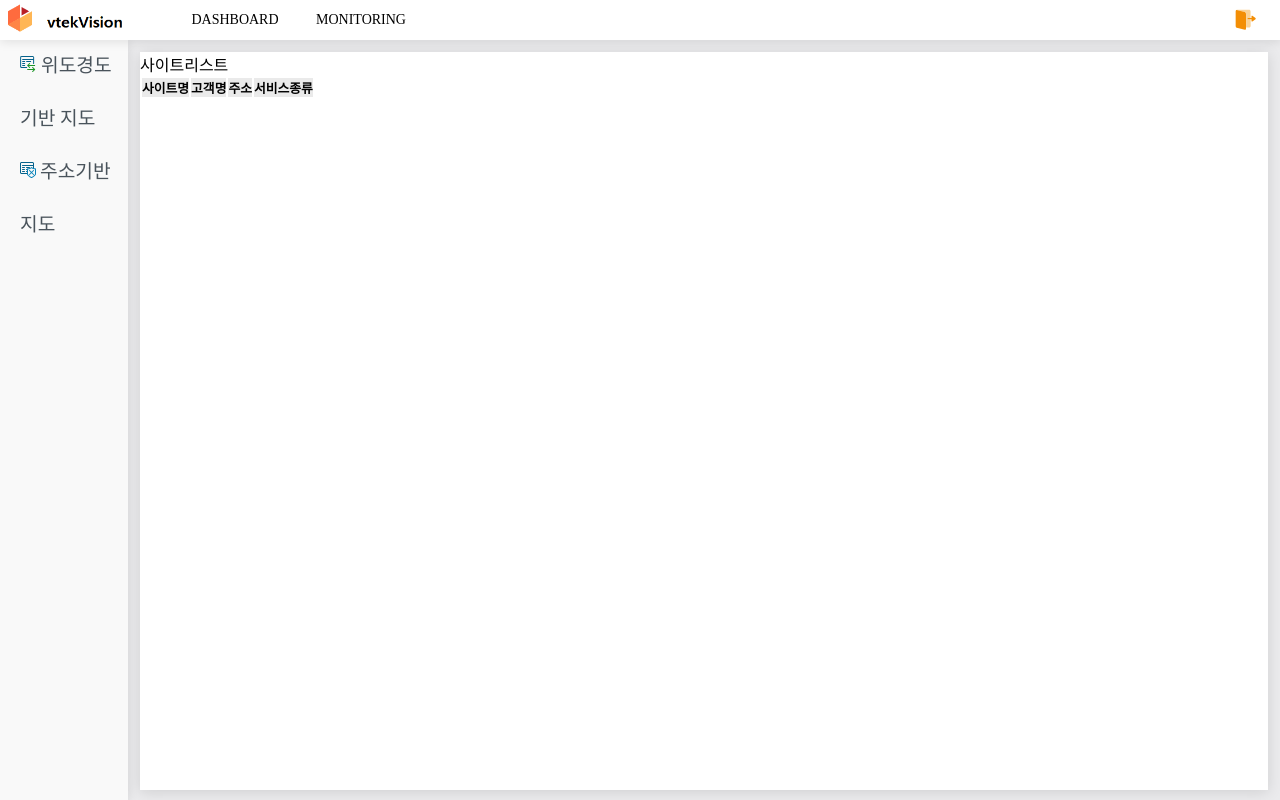
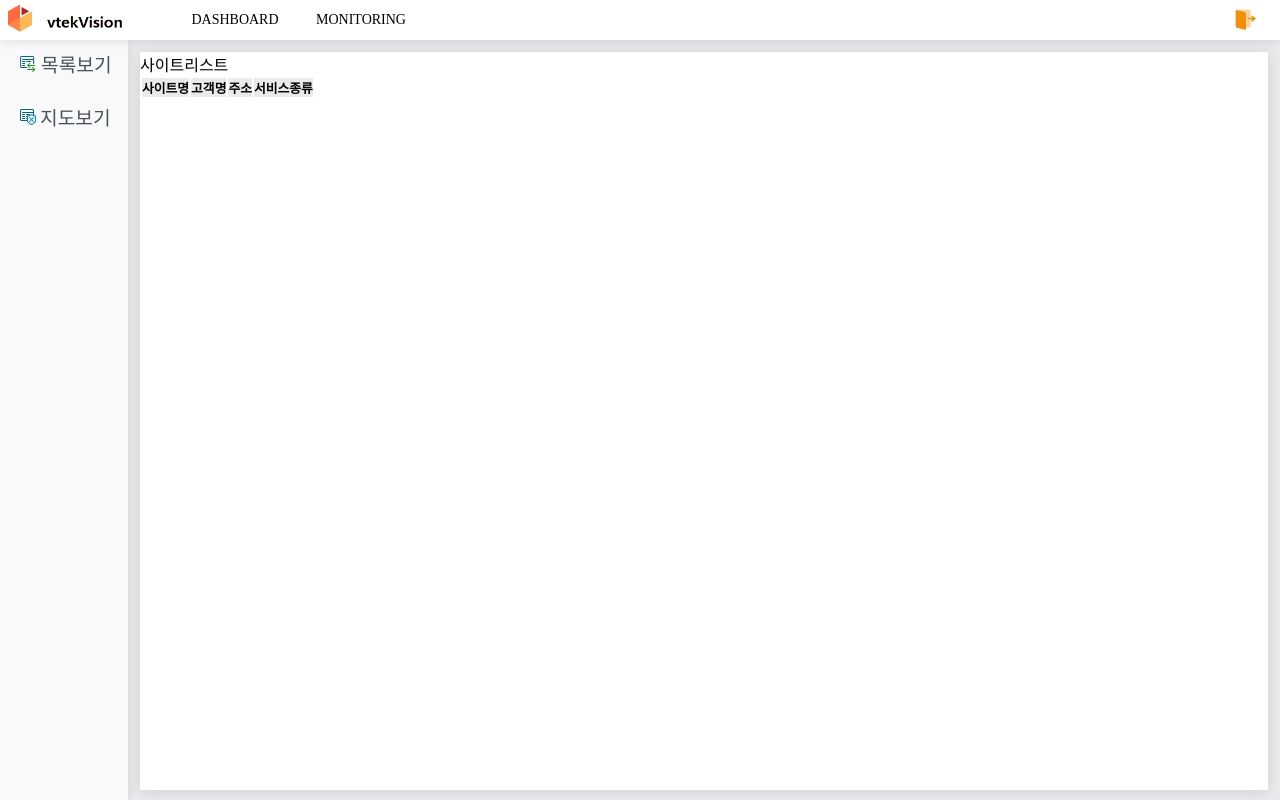
Before and after one commit to ywydpapa/vtekFireVision, a Flask app: page /monmain in a window 1280 px wide. Run offline with Flask 3, Linux system fonts and the light colour scheme; data that the repository does not hold is empty; some libraries are stand-ins or nearby versions; some web fonts are replaced.

Commit message:
메뉴변경

```diff
--- a/templates/menu/sidemenu2.html
+++ b/templates/menu/sidemenu2.html
@@ -3,8 +3,8 @@
         <ul id="business">
             <li>
                 <ul id="panel">
-                    <li><img src="/static/images/sideMenu/traffic.png">&nbsp;<a href="javascript:void(0);" data-href="/subm/mnu001" data-index="1" onclick="pageMove(this);">위도경도 기반 지도</a></li>
-                    <li><img src="/static/images/sideMenu/threat.png">&nbsp;<a href="javascript:void(0);" data-href="/subm/mnu002" data-index="2" onclick="pageMove(this);">주소기반 지도</a></li>
+                    <li><img src="/static/images/sideMenu/traffic.png">&nbsp;<a href="javascript:void(0);" data-href="/subm/mnu001" data-index="1" onclick="pageMove(this);">목록보기</a></li>
+                    <li><img src="/static/images/sideMenu/threat.png">&nbsp;<a href="javascript:void(0);" data-href="/subm/mnu002" data-index="2" onclick="pageMove(this);">지도보기</a></li>
                 </ul>
             </li>
         </ul>
```
